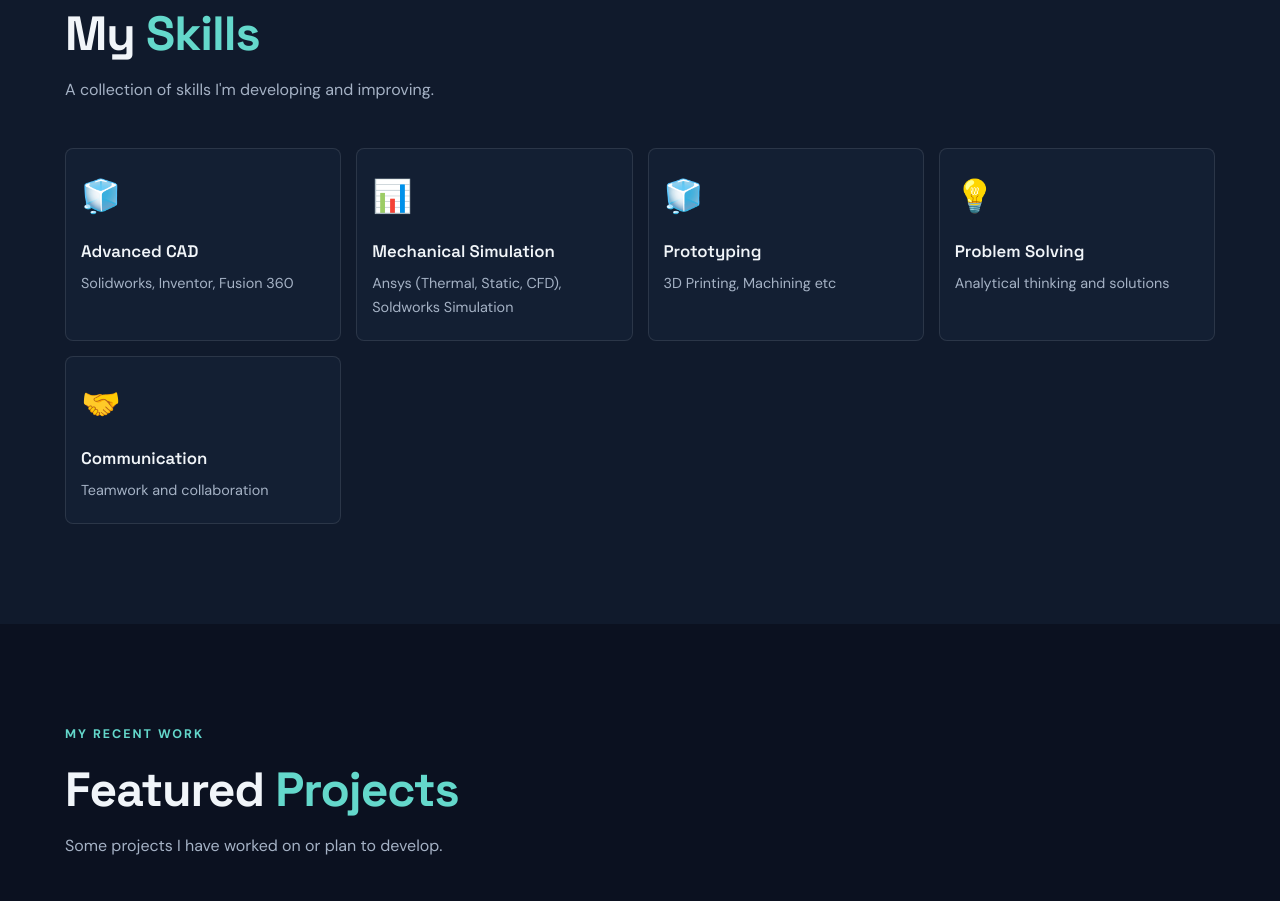
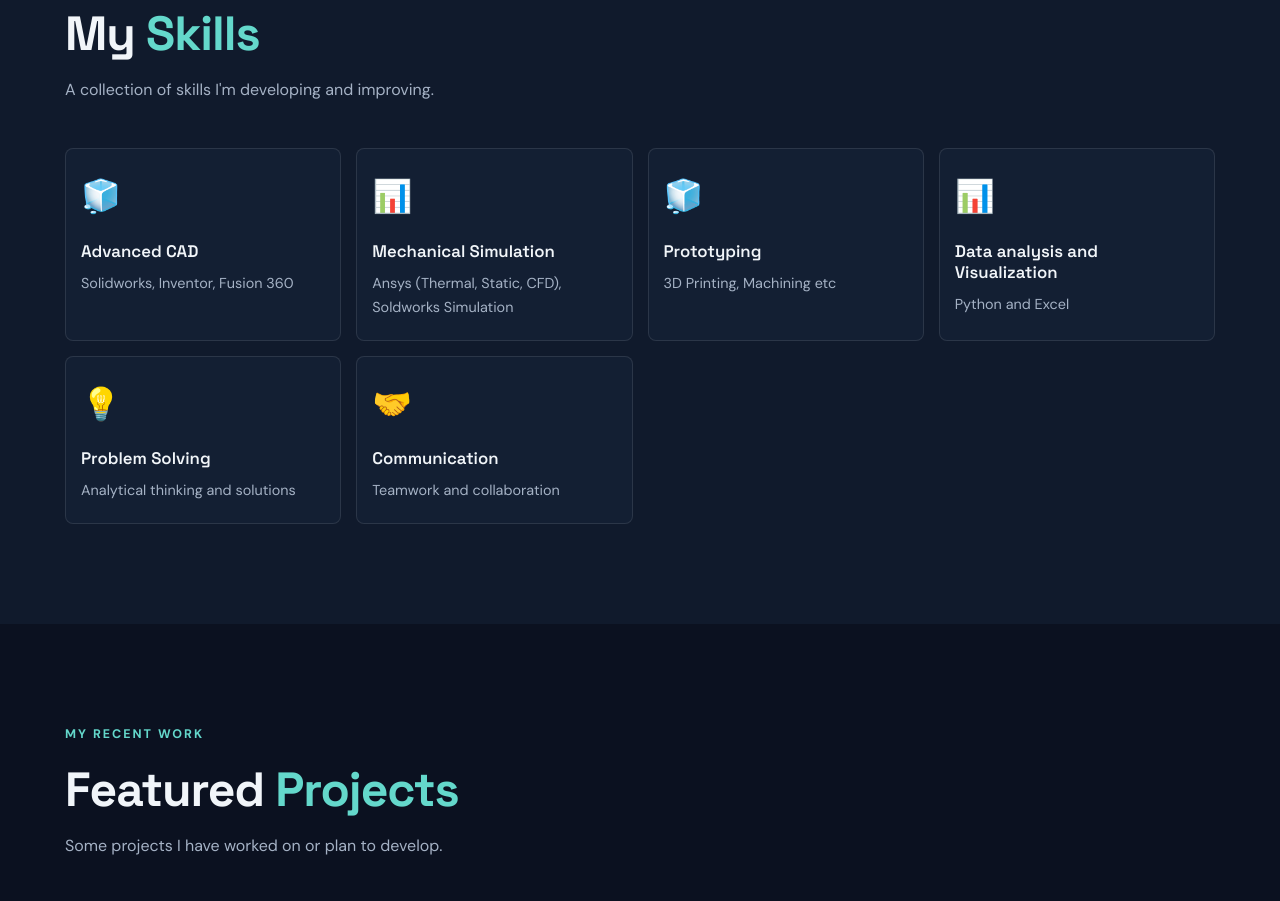
Before and after one commit to BBhattarai445/bbhattarai445.github.io, a plain HTML site: page index.html in a window 1280 px wide. Shown: the part 3933-4834 px from the top of the page. Drawn offline with Linux system fonts and the light colour scheme.

Commit message:
Update index.html

```diff
--- a/index.html
+++ b/index.html
@@ -457,6 +457,12 @@
             <p>3D Printing, Machining etc</p>
           </div>
 
+           <div class="skill-card">
+            <span class="skill-icon">📊</span>
+            <h3>Data analysis and Visualization</h3>
+            <p>Python and Excel</p>
+          </div>
+
 
           <div class="skill-card">
             <span class="skill-icon">💡</span>
```
